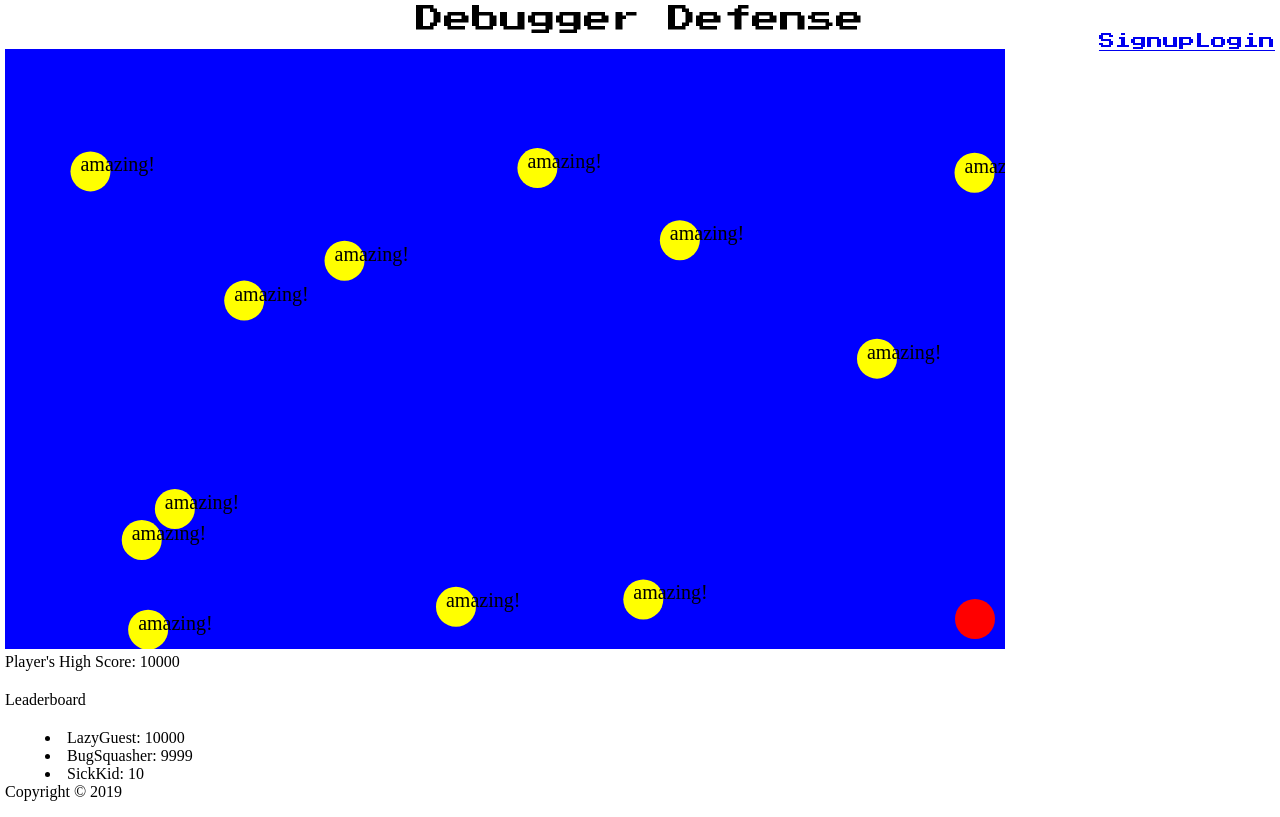
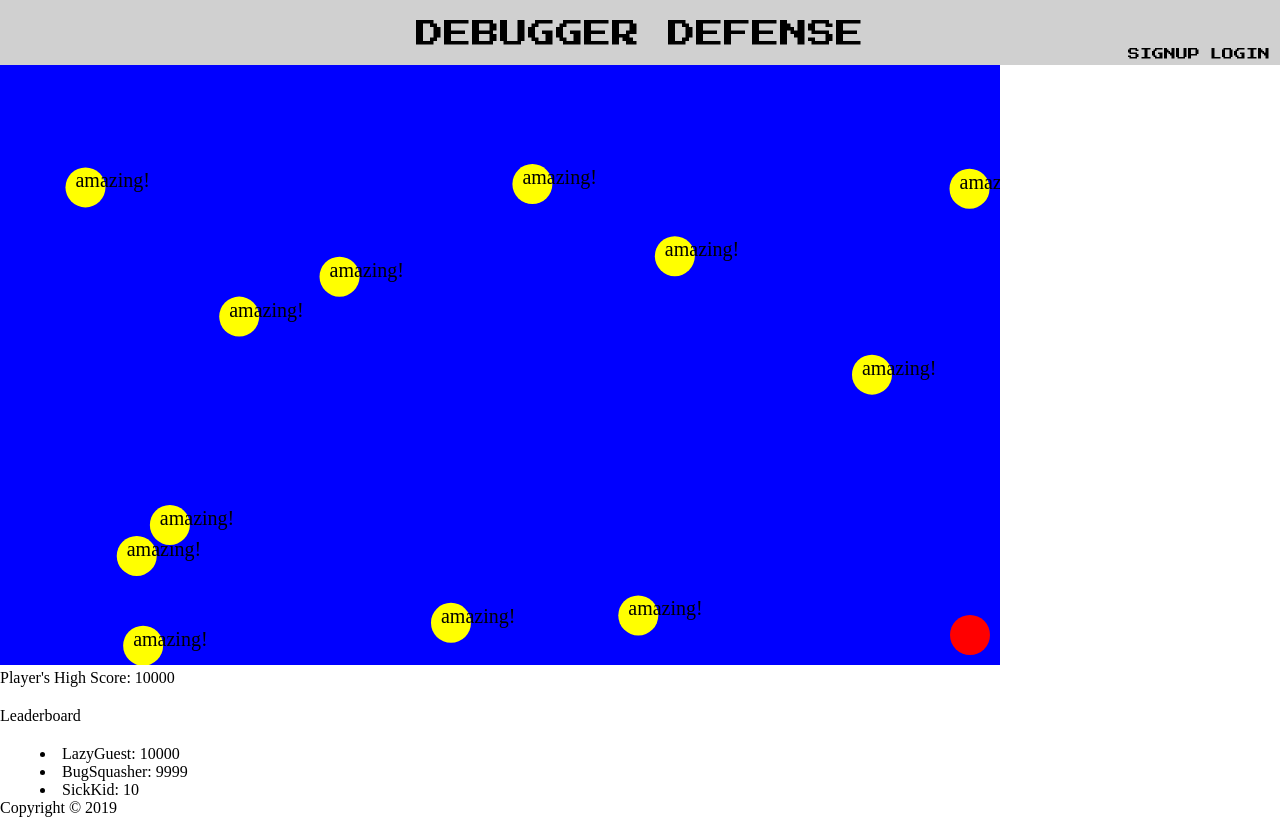
Before and after one commit to peteryao7/debugger-defense, a React app in the folder frontend/: page / in a window 1280 px wide. Built offline with nearby package versions, Linux system fonts and the light colour scheme.

Commit message:
Add styling for navbar

```diff
--- a/frontend/public/index.html
+++ b/frontend/public/index.html
@@ -4,8 +4,8 @@
     <meta charset="utf-8" />
     <link rel="shortcut icon" href="%PUBLIC_URL%/favicon.ico" />
     <!-- Stylesheets -->
-    <link rel='stylesheet' href='./stylesheets/reset.css' type="text/css">
-    <link rel='stylesheet' href='./stylesheets/nav.css' type="text/css">
+    <link rel='stylesheet' href='../stylesheets/reset.css' type="text/css">
+    <link rel='stylesheet' href='../stylesheets/nav.css' type="text/css">
     <!-- Fonts -->
     <link href="https://fonts.googleapis.com/css?family=Press+Start+2P" rel="stylesheet">
     <meta
--- a/frontend/public/stylesheets/nav.css
+++ b/frontend/public/stylesheets/nav.css
@@ -1,21 +1,46 @@
 .navbar-container {
     font-family: 'Press Start 2P', cursive;
-    /* justify-content: center;
-    align-items: center; */
+    text-transform: uppercase;
+    background: #d0d0d0;
+    padding-top: 10px;
+}
+
+a {
+    color: black;
 }
 
 .navbar-title {
     display: flex;
     justify-content: center;
     font-size: 28px;
+    padding: 10px 0 0 0;
 }
 
 .navbar-sisu-outer {
     display: flex;
     justify-content: flex-end;
+    font-size: 12px;
+    padding-bottom: 5px;
+}
+
+.navbar-sisu-outer a {
+    text-decoration: none;
+}
+
+.navbar-sisu-outer a:hover {
+    text-decoration: none;
+    color: #007b00;
+    transition: .4s;
 }
 
 .nav-signup {
-    display: flex;
-    /* flex-direction: column; */
+    padding-right: 10px;
 }
+
+.nav-signup:hover {
+    color: #017101;
+}
+
+.nav-login {
+    padding-right: 10px;
+}
--- a/frontend/public/stylesheets/reset.css
+++ b/frontend/public/stylesheets/reset.css
@@ -11,7 +11,7 @@ margin: 0;
 }
 
 body {
-padding: 5px;
+padding: 0px;
 }
 h1, h2, h3, h4, h5, h6, p, pre, blockquote, form, ul, ol, dl {
 margin: 20px 0;
```
